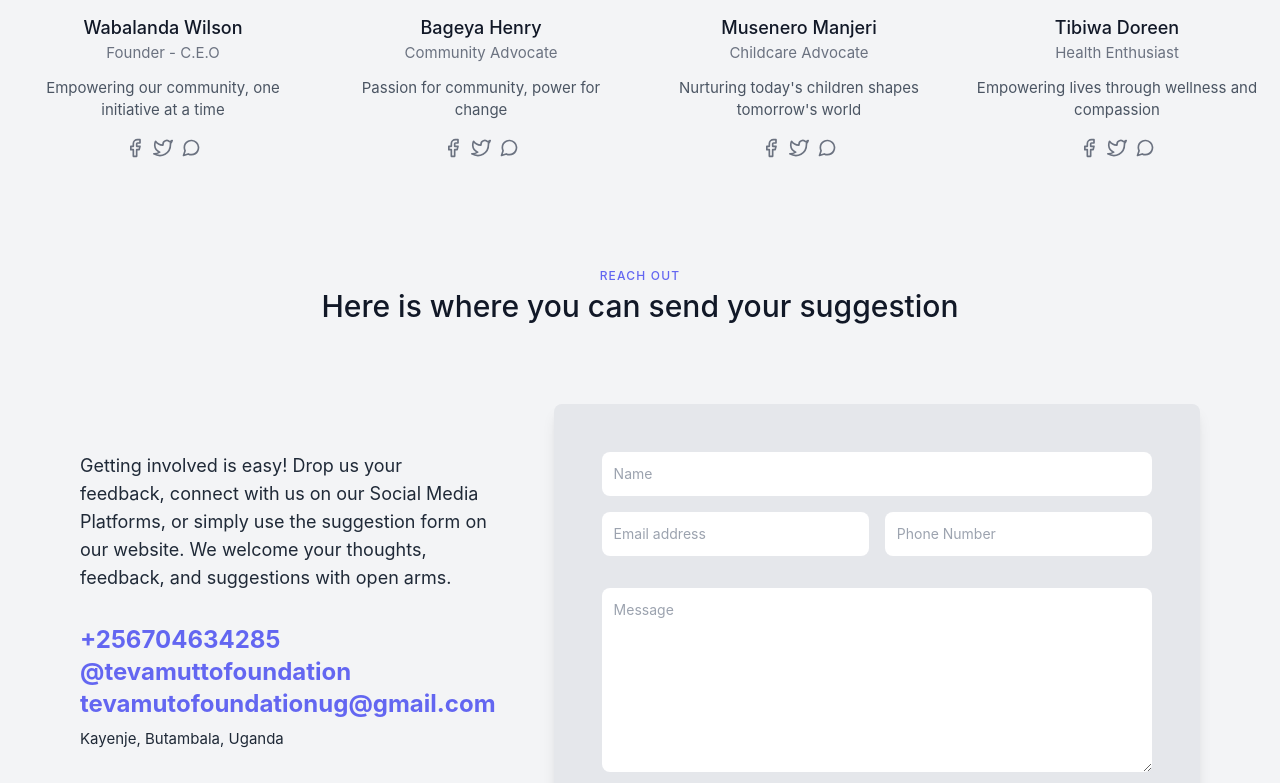
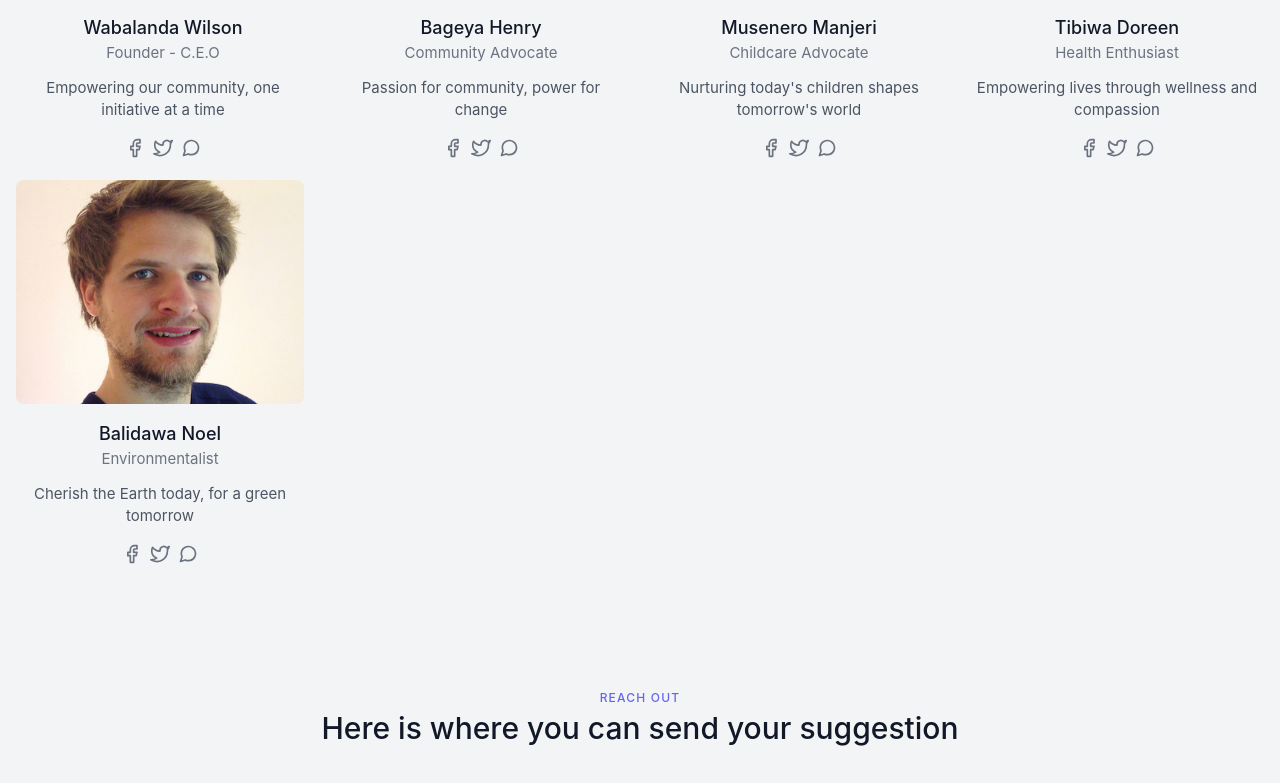
Before and after one commit to hiren-maddara/tevamuto_foundation, a Vue app: page /contacts in a window 1280 px wide. Shown: the part 524-1307 px from the top of the page. Built offline with nearby package versions, Linux system fonts and the light colour scheme.

Commit message:
added a new team member
just one team member

```diff
--- a/src/views/Contacts.vue
+++ b/src/views/Contacts.vue
@@ -116,6 +116,33 @@
           </div>
         </div>
       </div>
+      <div class="p-4 lg:w-1/4 md:w-1/2">
+            <div class="h-full flex flex-col items-center text-center">
+              <img alt="team" class="flex-shrink-0 rounded-lg w-full h-56 object-cover object-center mb-4" src="@/assets/img/user.jpg">
+              <div class="w-full">
+                <h2 class="title-font font-medium text-lg text-gray-900">Balidawa Noel</h2>
+                <h3 class="text-gray-500 mb-3">Environmentalist</h3>
+                <p class="mb-4">Cherish the Earth today, for a green tomorrow</p>
+                <span class="inline-flex">
+                  <a class="text-gray-500">
+                    <svg fill="none" stroke="currentColor" stroke-linecap="round" stroke-linejoin="round" stroke-width="2" class="w-5 h-5" viewBox="0 0 24 24">
+                      <path d="M18 2h-3a5 5 0 00-5 5v3H7v4h3v8h4v-8h3l1-4h-4V7a1 1 0 011-1h3z"></path>
+                    </svg>
+                  </a>
+                  <a class="ml-2 text-gray-500">
+                    <svg fill="none" stroke="currentColor" stroke-linecap="round" stroke-linejoin="round" stroke-width="2" class="w-5 h-5" viewBox="0 0 24 24">
+                      <path d="M23 3a10.9 10.9 0 01-3.14 1.53 4.48 4.48 0 00-7.86 3v1A10.66 10.66 0 013 4s-4 9 5 13a11.64 11.64 0 01-7 2c9 5 20 0 20-11.5a4.5 4.5 0 00-.08-.83A7.72 7.72 0 0023 3z"></path>
+                    </svg>
+                  </a>
+                  <a class="ml-2 text-gray-500">
+                    <svg fill="none" stroke="currentColor" stroke-linecap="round" stroke-linejoin="round" stroke-width="2" class="w-5 h-5" viewBox="0 0 24 24">
+                      <path d="M21 11.5a8.38 8.38 0 01-.9 3.8 8.5 8.5 0 01-7.6 4.7 8.38 8.38 0 01-3.8-.9L3 21l1.9-5.7a8.38 8.38 0 01-.9-3.8 8.5 8.5 0 014.7-7.6 8.38 8.38 0 013.8-.9h.5a8.48 8.48 0 018 8v.5z"></path>
+                    </svg>
+                  </a>
+                </span>
+              </div>
+            </div>
+          </div>
     </section>
 
     <section class="bg-transparent text-gray-800 mb-18 py-10">
```
